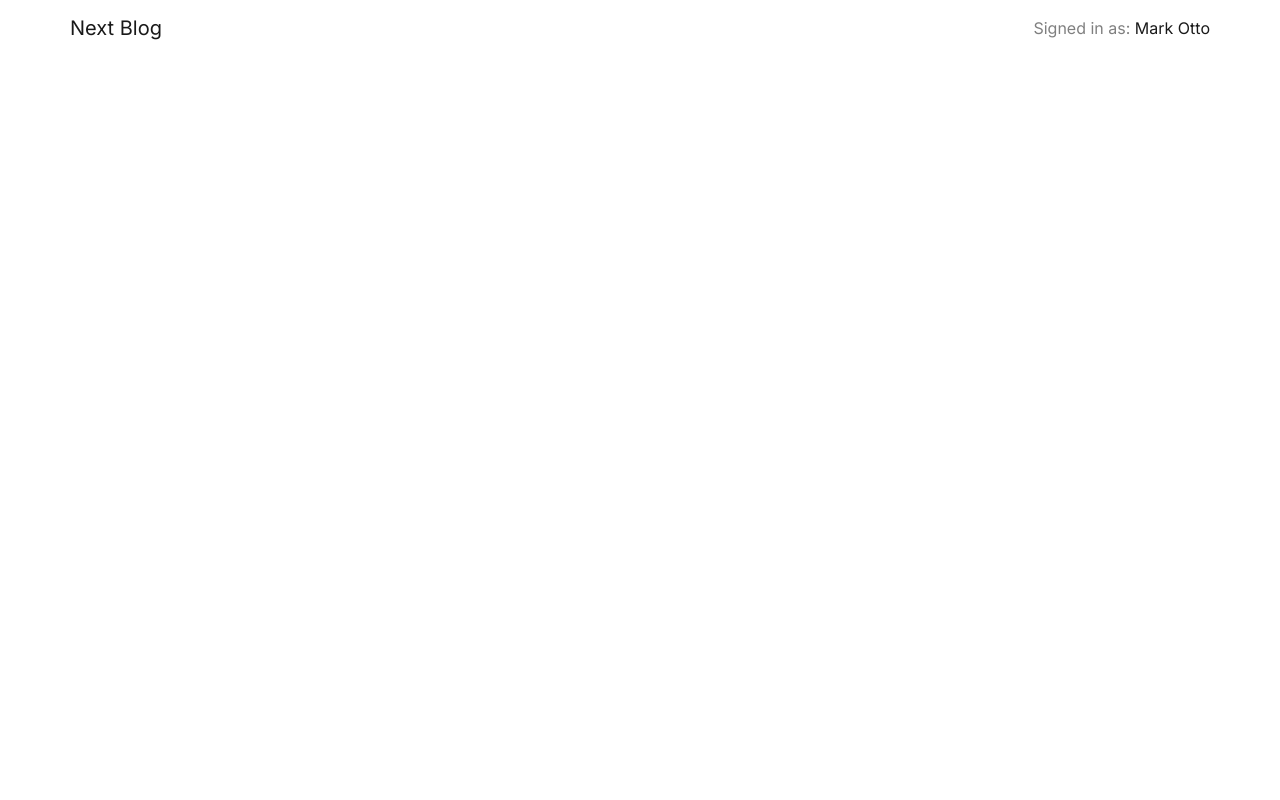
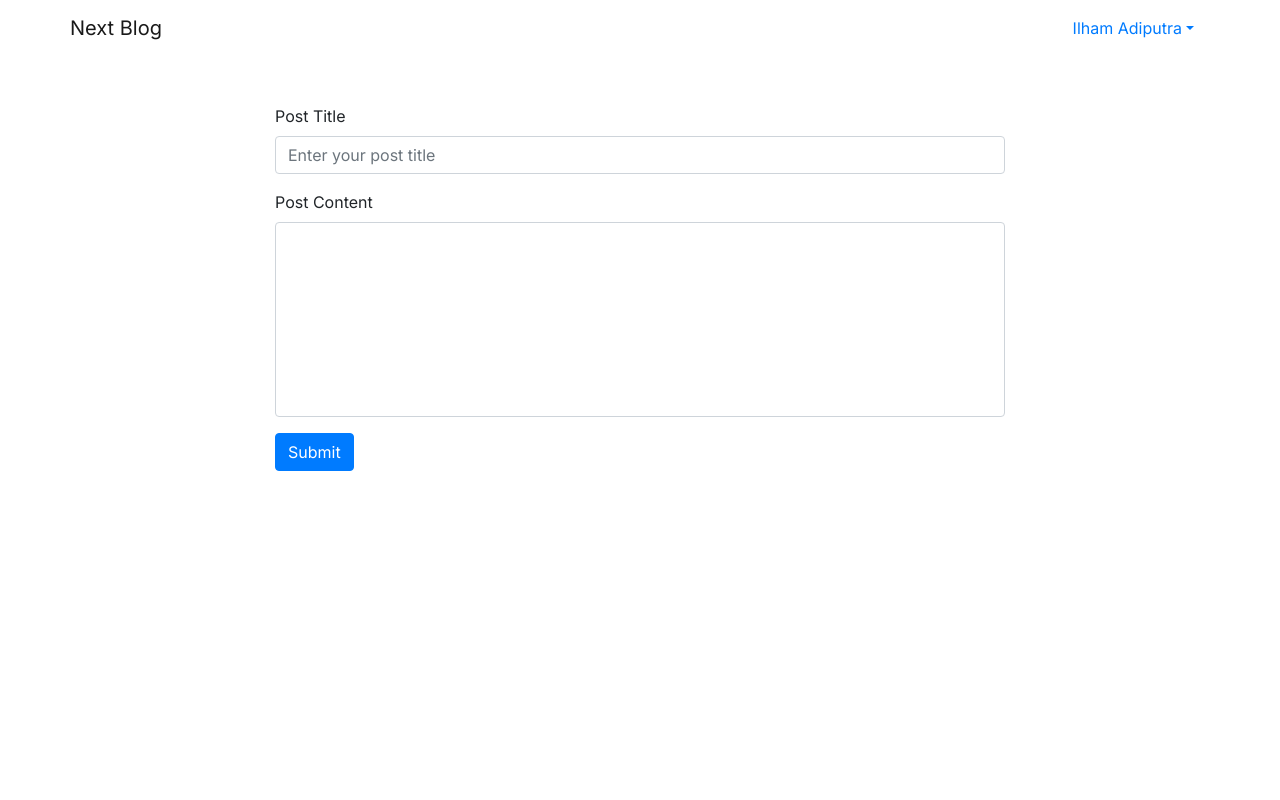
Before and after one commit to ilham25/nextblog-fullstack, a Next.js app: page /insert in a window 1280 px wide. Shown: the top 800 px of the page. Built offline with nearby package versions, Linux system fonts and the light colour scheme.

Commit message:
insert post UI

```diff
--- a/components/Layout.js
+++ b/components/Layout.js
@@ -1,6 +1,6 @@
 import Link from "next/link";
 
-import { Navbar, Row, Col, Container } from "react-bootstrap";
+import { Navbar, NavDropdown, Row, Col, Container } from "react-bootstrap";
 
 const Layout = ({ children }) => {
   return (
@@ -14,9 +14,21 @@ const Layout = ({ children }) => {
           </Link>
           <Navbar.Toggle />
           <Navbar.Collapse className="justify-content-end">
-            <Navbar.Text>
+            {/* <Navbar.Text>
               Signed in as: <a href="#login">Mark Otto</a>
-            </Navbar.Text>
+            </Navbar.Text> */}
+            <NavDropdown title="Ilham Adiputra" id="basic-nav-dropdown">
+              <NavDropdown.Item>
+                <Link href="/insert">
+                  <a>Insert post</a>
+                </Link>
+              </NavDropdown.Item>
+
+              <NavDropdown.Divider />
+              <NavDropdown.Item href="#action/3.4">
+                Separated link
+              </NavDropdown.Item>
+            </NavDropdown>
           </Navbar.Collapse>
         </Container>
       </Navbar>
--- a/pages/insert.js
+++ b/pages/insert.js
@@ -1,11 +1,31 @@
-import { Form, Col } from "react-bootstrap";
+import { Form, Col, Button } from "react-bootstrap";
 
 import Content from "../components/Content";
 
 const Insert = () => {
   return (
     <>
-      <Content></Content>
+      <Content>
+        <Col sm={12}>
+          <Form>
+            <Form.Group controlId="postTitle">
+              <Form.Label>Post Title</Form.Label>
+              <Form.Control type="text" placeholder="Enter your post title" />
+            </Form.Group>
+            <Form.Group controlId="postContent">
+              <Form.Label>Post Content</Form.Label>
+              <Form.Control
+                as="textarea"
+                style={{ resize: "none", minHeight: "195px" }}
+                rows={3}
+              />
+            </Form.Group>
+            <Button variant="primary" type="submit">
+              Submit
+            </Button>
+          </Form>
+        </Col>
+      </Content>
     </>
   );
 };
--- a/styles/globals.css
+++ b/styles/globals.css
@@ -19,3 +19,7 @@ body {
 .font-content {
   font-family: "Zilla Slab", serif;
 }
+
+a {
+  text-decoration: none;
+}
```
